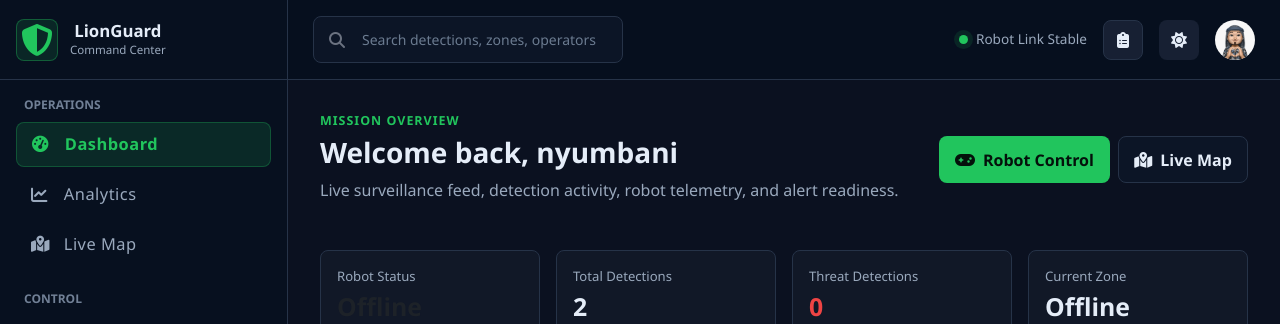
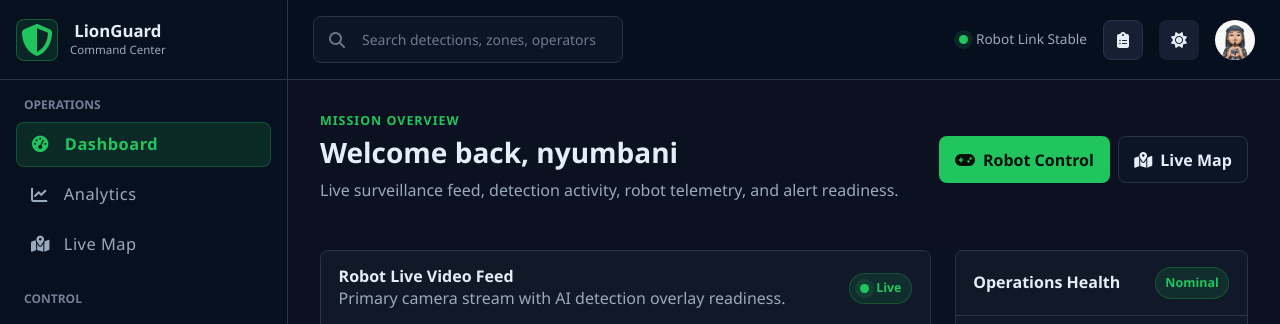
Before and after one commit to JKwemboi/web_dashboard, a Django app: page / in a window 1280 px wide. Shown: the top 324 px of the page. Run offline with Django 5.2, Linux system fonts and the light colour scheme; a user stored in the database is signed in; data comes from the database, SQL or seed files in the repository; data that the repository does not hold is empty; some libraries are stand-ins or nearby versions.

Commit message:
update templates & models

```diff
--- a/detection/views.py
+++ b/detection/views.py
@@ -1,4 +1,3 @@
-import cv2
 from django.shortcuts import render, redirect, get_object_or_404
 from django.contrib.auth.models import User, auth
 from django.contrib import messages
--- a/templates/index.html
+++ b/templates/index.html
@@ -25,28 +25,7 @@
     </div>
 </div>
 
-<section class="stat-grid mb-4">
-    <div class="robot-card stat-tile">
-        <div class="stat-label">Robot Status</div>
-        <div class="stat-value" id="robotStatusValue">Offline</div>
-        <div class="stat-note"><i class="fa-solid fa-signal me-1 text-success"></i> 42 ms command latency</div>
-    </div>
-    <div class="robot-card stat-tile">
-        <div class="stat-label">Total Detections</div>
-        <div class="stat-value" id="totalDetectionsValue">{{ total_detections|default:"0" }}</div>
-        <div class="stat-note">All saved detection events</div>
-    </div>
-    <div class="robot-card stat-tile">
-        <div class="stat-label">Threat Detections</div>
-        <div class="stat-value text-danger" id="threatDetectionsValue">{{ lion_detections|default:"0" }}</div>
-        <div class="stat-note">AI labels requiring operator review</div>
-    </div>
-    <div class="robot-card stat-tile">
-        <div class="stat-label">Current Zone</div>
-        <div class="stat-value" id="currentZoneValue">A-12</div>
-        <div class="stat-note">Nairobi patrol perimeter</div>
-    </div>
-</section>
+
 
 <div class="row g-4">
     <div class="col-xl-8">
```
Also changed, not shown: detection/models.py (+0 -10 lines).
